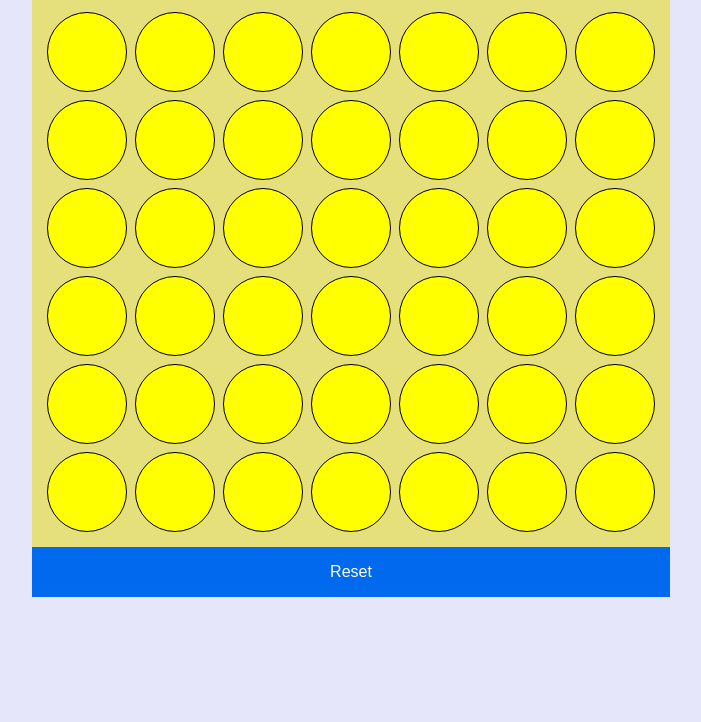
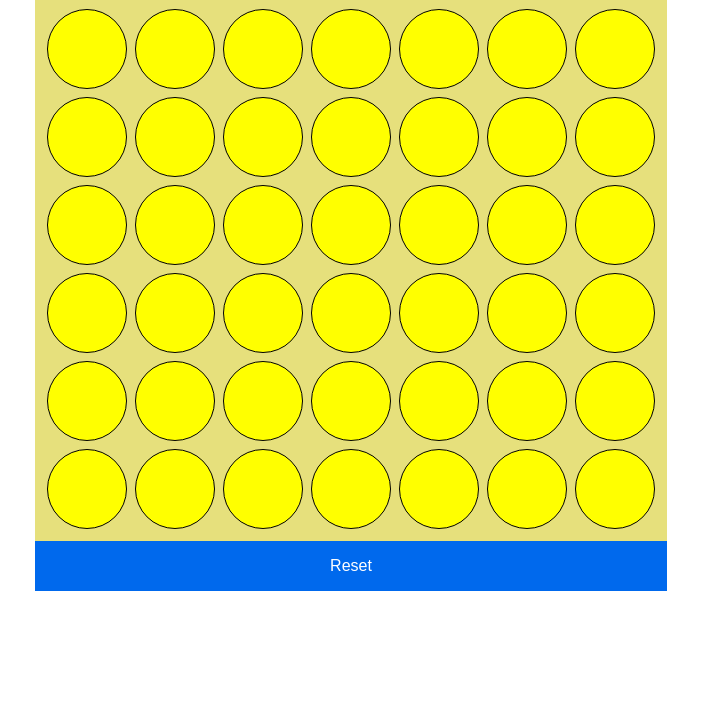
Before and after one commit to Metranohm/Connect-Four-Project, a plain HTML site: page index.html in a window 1280 px wide. Shown: the part 78-800 px from the top of the page, without its empty margins (289-990 px from the left). Drawn offline with Linux system fonts and the light colour scheme.

Commit message:
update css

```diff
--- a/css/style.css
+++ b/css/style.css
@@ -13,10 +13,8 @@ body {
   top: 50%;
   left: 50%;
   transform: translate(-50%, -50%);
-  background-color: lavender;
-  height: 100vh
-  align-self: center;
-
+  /* height: 100vh */
+  /* align-self: center; */
 }
 
 section.board {
@@ -24,7 +22,7 @@ section.board {
   grid-template-rows: repeat(6, 10vmin);
   grid-template-columns: repeat(7, 10vmin);
   grid-gap: 1vmin;
-  padding: 15px;
+  padding: 12px;
   background-color: #e6e07c;
 
 }
```
